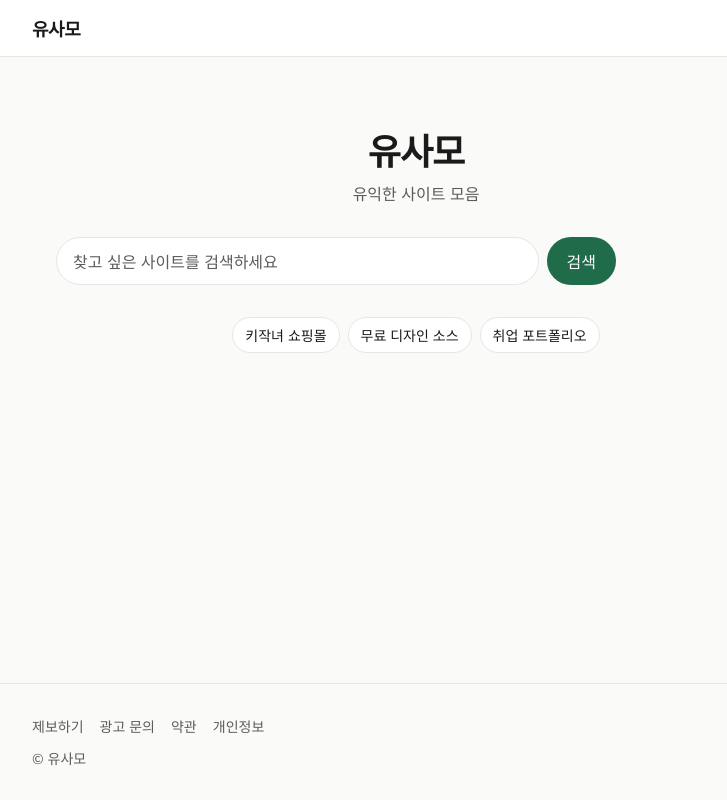
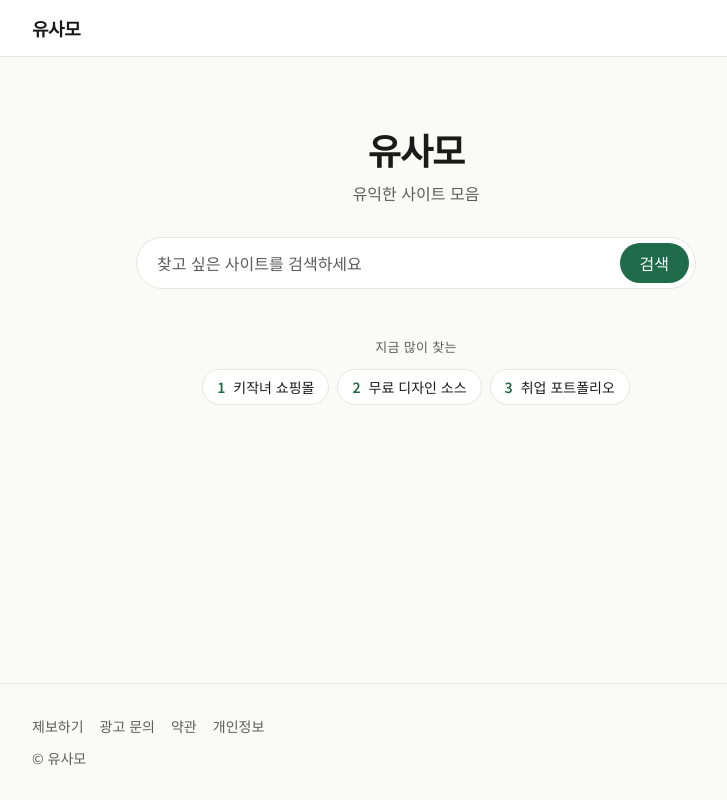
Before and after one commit to cari-0/Site-Collection-FE, a Next.js app: page / in a window 1280 px wide. Shown: the whole page, without its empty margins (224-951 px from the left). Built offline with nearby package versions, Linux system fonts and the light colour scheme; no server answers.

Commit message:
fix: 첫페이지 UI 수정

```diff
--- a/app/page.tsx
+++ b/app/page.tsx
@@ -13,21 +13,25 @@ export default function HomePage() {
     <section className="mx-auto flex max-w-[720px] flex-col items-center pt-10 text-center">
       <h1 className="text-4xl font-semibold tracking-tight">{SITE_NAME}</h1>
       <p className="mt-3 text-muted">{SITE_TAGLINE}</p>
-      <div className="mt-8 w-full">
+      <div className="mt-8 flex w-full justify-center">
         <SearchForm size="hero" />
       </div>
-      <ul className="mt-8 flex flex-wrap justify-center gap-2">
-        {featuredKeywords.map((keyword) => (
+      <div className="mt-12 w-full">
+        <h2 className="text-[13px] font-medium tracking-wide text-muted">지금 많이 찾는</h2>
+        <ol className="mt-3 flex flex-wrap justify-center gap-2">
+          {featuredKeywords.map((keyword, index) => (
             <li key={keyword.slug}>
               <Link
                 href={`/k/${encodeURIComponent(keyword.slug)}`}
-              className="inline-flex h-9 items-center rounded-full border border-line bg-surface px-3 text-sm hover:border-point hover:text-point"
+                className="inline-flex h-9 items-center rounded-full border border-line bg-surface px-3.5 text-sm hover:border-point hover:text-point"
               >
+                <span className="mr-2 tabular-nums font-semibold text-point">{index + 1}</span>
                 {keyword.name}
               </Link>
             </li>
           ))}
-      </ul>
+        </ol>
+      </div>
     </section>
   );
 }
--- a/components/layout/search-form.tsx
+++ b/components/layout/search-form.tsx
@@ -24,7 +24,11 @@ export function SearchForm({ size = "header", defaultValue = "" }: SearchFormPro
   return (
     <form
       onSubmit={onSubmit}
-      className={`flex w-full gap-2 ${isHero ? "max-w-[560px]" : "max-w-[360px]"}`}
+      className={
+        isHero
+          ? "mx-auto flex h-[52px] w-full max-w-[560px] items-center rounded-full border border-line bg-surface pl-5 pr-1.5"
+          : "flex h-10 w-full max-w-[360px] items-center rounded-lg border border-line bg-surface pl-3 pr-1"
+      }
     >
       <label className="sr-only" htmlFor={`search-${size}`}>
         검색어
@@ -35,14 +39,14 @@ export function SearchForm({ size = "header", defaultValue = "" }: SearchFormPro
         value={query}
         onChange={(event) => setQuery(event.target.value)}
         placeholder="찾고 싶은 사이트를 검색하세요"
-        className={`min-w-0 flex-1 border border-line bg-surface px-4 text-foreground placeholder:text-muted ${
-          isHero ? "h-12 rounded-full text-base" : "h-10 rounded-lg text-sm"
+        className={`min-w-0 flex-1 border-0 bg-transparent text-foreground outline-none placeholder:text-muted ${
+          isHero ? "text-base" : "text-sm"
         }`}
       />
       <button
         type="submit"
         className={`shrink-0 bg-point font-medium text-white transition-opacity duration-150 hover:opacity-90 ${
-          isHero ? "h-12 rounded-full px-5" : "h-10 rounded-lg px-4 text-sm"
+          isHero ? "h-10 rounded-full px-5" : "h-8 rounded-md px-3 text-sm"
         }`}
       >
         검색
```
Also changed, not shown: 1 other file (tests, documents, lock files or other folders). Lines whose indentation alone changed are shown as unchanged.
